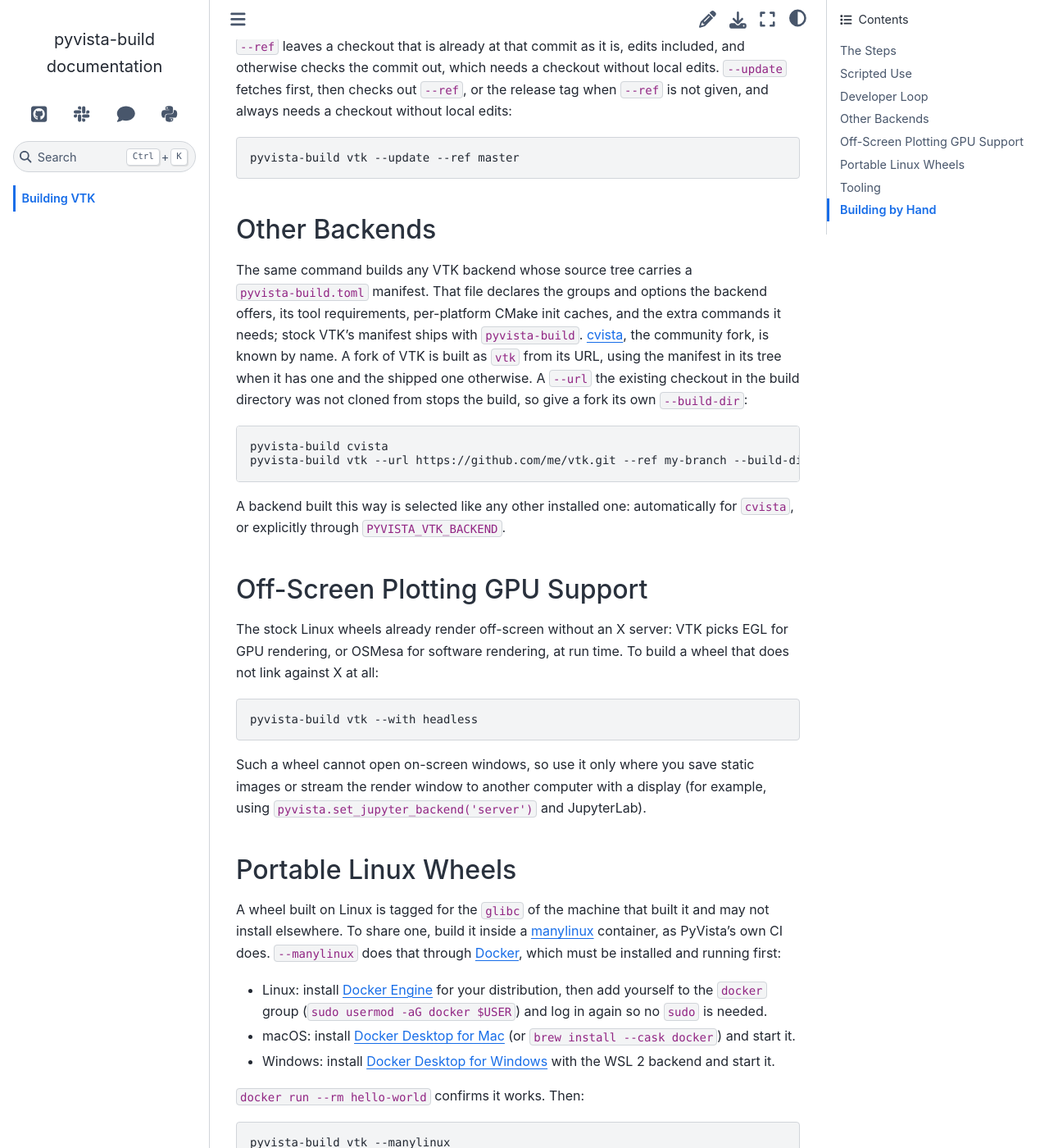
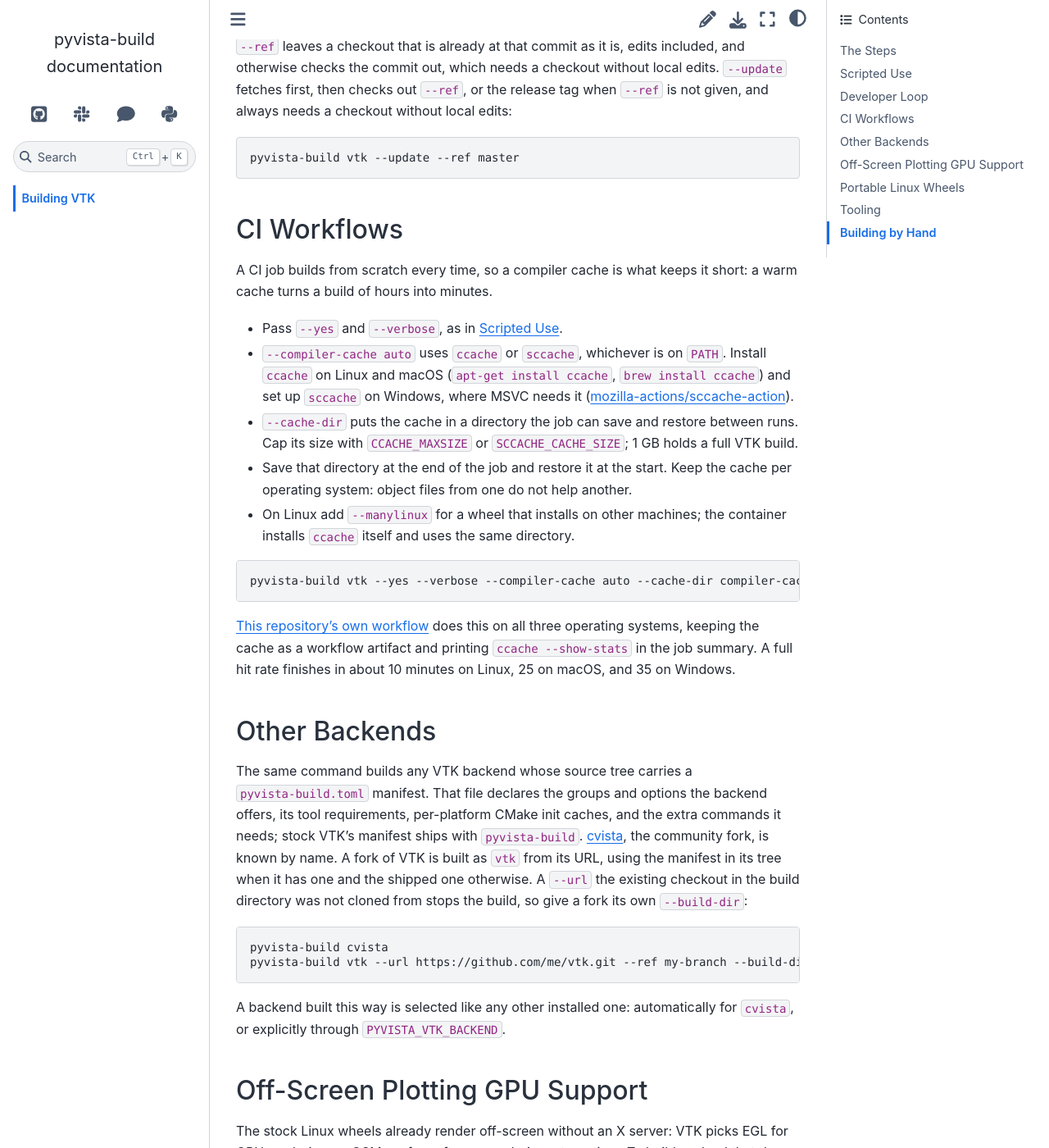
Before and after one commit to pyvista/pyvista-build, a Sphinx documentation site: the page built from doc/building.rst, in a window 1280 px wide and 1400 px high, scrolled down 4732 px. Shown: the whole window at 82% size. Built offline with Sphinx 7.4.7 and the Sphinx Book theme 1.1.4, drawn with Linux system fonts in a browser that asks for light colours.

Commit message:
Add a CI Workflows section on the compiler cache

```diff
--- a/doc/building.rst
+++ b/doc/building.rst
@@ -203,6 +203,38 @@
 
     pyvista-build vtk --update --ref master
 
+CI Workflows
+~~~~~~~~~~~~
+A CI job builds from scratch every time, so a compiler cache is what keeps
+it short: a warm cache turns a build of hours into minutes.
+
+- Pass ``--yes`` and ``--verbose``, as in `Scripted Use`_.
+- ``--compiler-cache auto`` uses ``ccache`` or ``sccache``, whichever is on
+  ``PATH``. Install ``ccache`` on Linux and macOS (``apt-get install ccache``,
+  ``brew install ccache``) and set up ``sccache`` on Windows, where MSVC
+  needs it (`mozilla-actions/sccache-action
+  <https://github.com/mozilla-actions/sccache-action>`_).
+- ``--cache-dir`` puts the cache in a directory the job can save and restore
+  between runs. Cap its size with ``CCACHE_MAXSIZE`` or
+  ``SCCACHE_CACHE_SIZE``; 1 GB holds a full VTK build.
+- Save that directory at the end of the job and restore it at the start.
+  Keep the cache per operating system: object files from one do not help
+  another.
+- On Linux add ``--manylinux`` for a wheel that installs on other
+  machines; the container installs ``ccache`` itself and uses the same
+  directory.
+
+.. code-block:: bash
+
+    pyvista-build vtk --yes --verbose --compiler-cache auto --cache-dir compiler-cache
+
+`This repository's own workflow
+<https://github.com/pyvista/pyvista-build/blob/main/.github/workflows/build-vtk.yml>`_
+does this on all three operating systems, keeping the cache as a workflow
+artifact and printing ``ccache --show-stats`` in the job summary. A full
+hit rate finishes in about 10 minutes on Linux, 25 on macOS, and 35 on
+Windows.
+
 Other Backends
 ~~~~~~~~~~~~~~
 The same command builds any VTK backend whose source tree carries a
```
